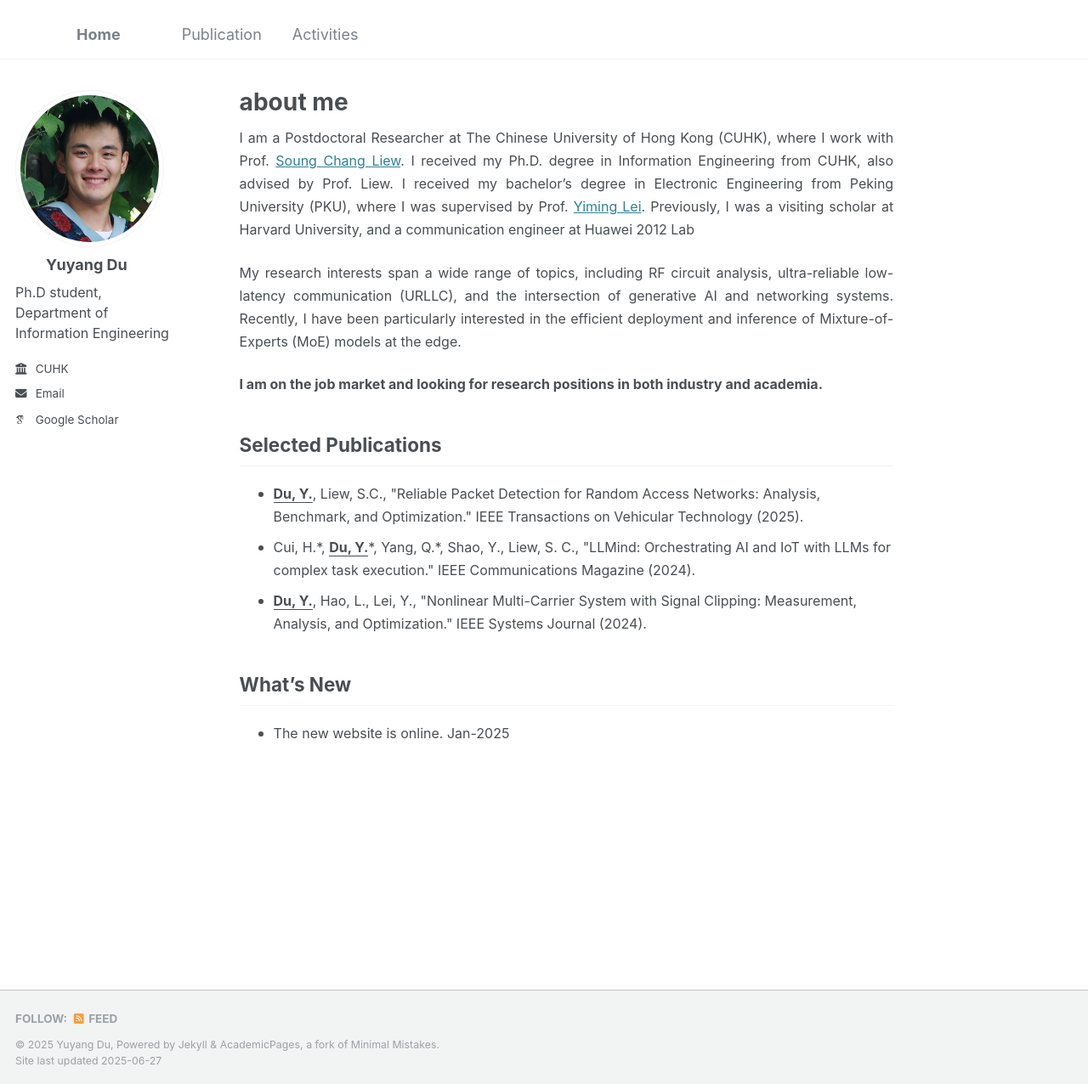
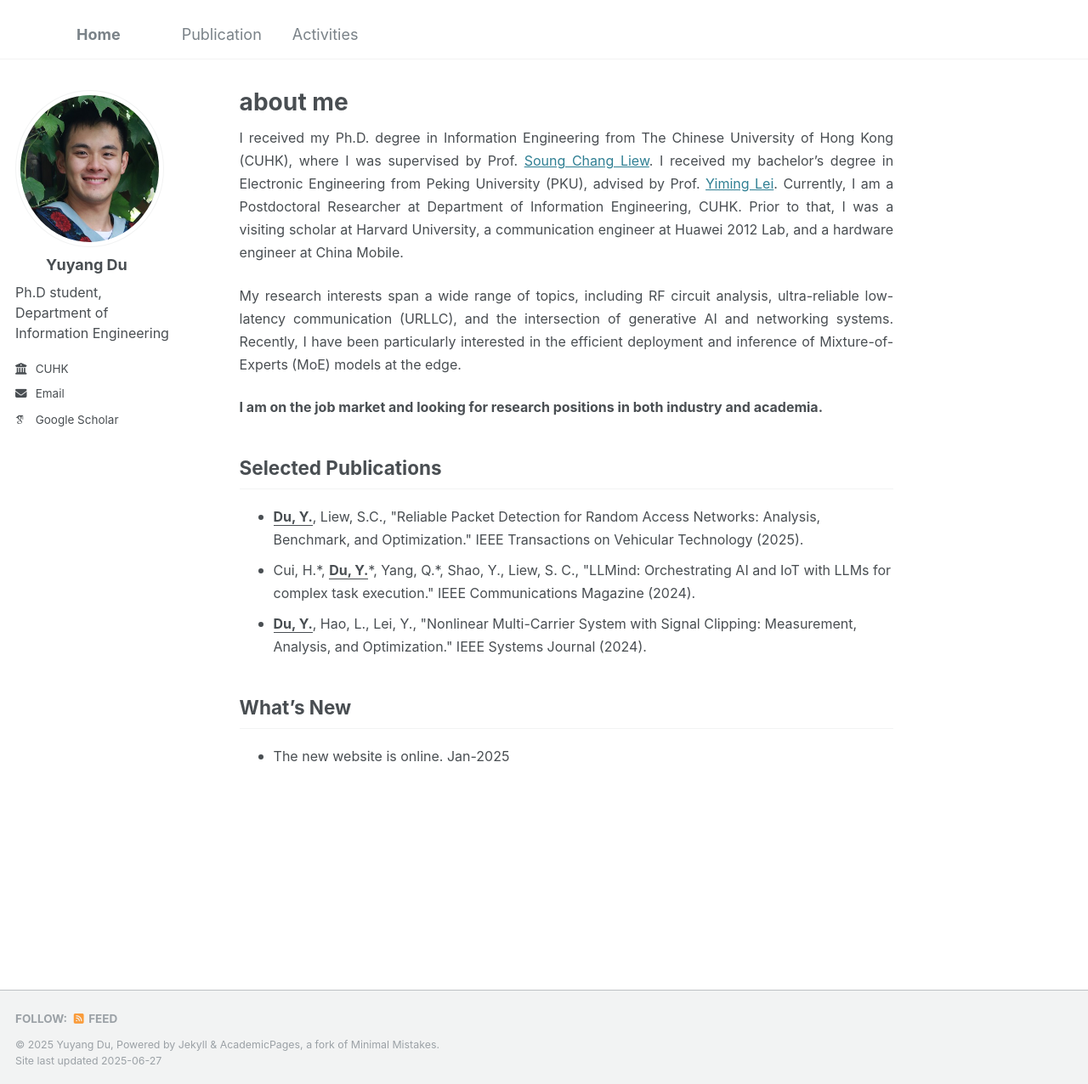
Before and after one commit to yuyangdu01/yuyangdu01.github.io, a Jekyll site: the page built from _pages/about.md, in a window 1280 px wide and 1276 px high. Shown: the whole window at 85% size. Built offline with Jekyll 4.4.1, drawn with Linux system fonts in a browser that asks for light colours; some web fonts are replaced.

Commit message:
Update about.md

```diff
--- a/_pages/about.md
+++ b/_pages/about.md
@@ -7,7 +7,7 @@ redirect_from:
   - /about.html
 ---
 
-<p style="text-align: justify;"><font size=3> I am a Postdoctoral Researcher at The Chinese University of Hong Kong (CUHK), where I work with Prof. <a href="https://www.ie.cuhk.edu.hk/faculty/LIEW-Soung-Chang/">Soung Chang Liew</a>. I received my Ph.D. degree in Information Engineering from CUHK, also advised by Prof. Liew. I received my bachelor’s degree in Electronic Engineering from Peking University (PKU), where I was supervised by Prof. <a href="https://ele.pku.edu.cn/dzxxen/info/1023/1115.htm">Yiming Lei</a>. Previously, I was a visiting scholar at Harvard University, and a communication engineer at Huawei 2012 Lab</font></p>
+<p style="text-align: justify;"><font size=3> I received my Ph.D. degree in Information Engineering from The Chinese University of Hong Kong (CUHK), where I was supervised by Prof. <a href="https://www.ie.cuhk.edu.hk/faculty/LIEW-Soung-Chang/">Soung Chang Liew</a>. I received my bachelor’s degree in Electronic Engineering from Peking University (PKU), advised by Prof. <a href="https://ele.pku.edu.cn/dzxxen/info/1023/1115.htm">Yiming Lei</a>. Currently, I am a Postdoctoral Researcher at Department of Information Engineering, CUHK. Prior to that, I was a visiting scholar at Harvard University, a communication engineer at Huawei 2012 Lab, and a hardware engineer at China Mobile.</font></p>
 
 <p style="text-align: justify;"><font size=3>My research interests span a wide range of topics, including RF circuit analysis, ultra-reliable low-latency communication (URLLC), and the intersection of generative AI and networking systems. Recently, I have been particularly interested in the efficient deployment and inference of Mixture-of-Experts (MoE) models at the edge.</font></p>
 
```
